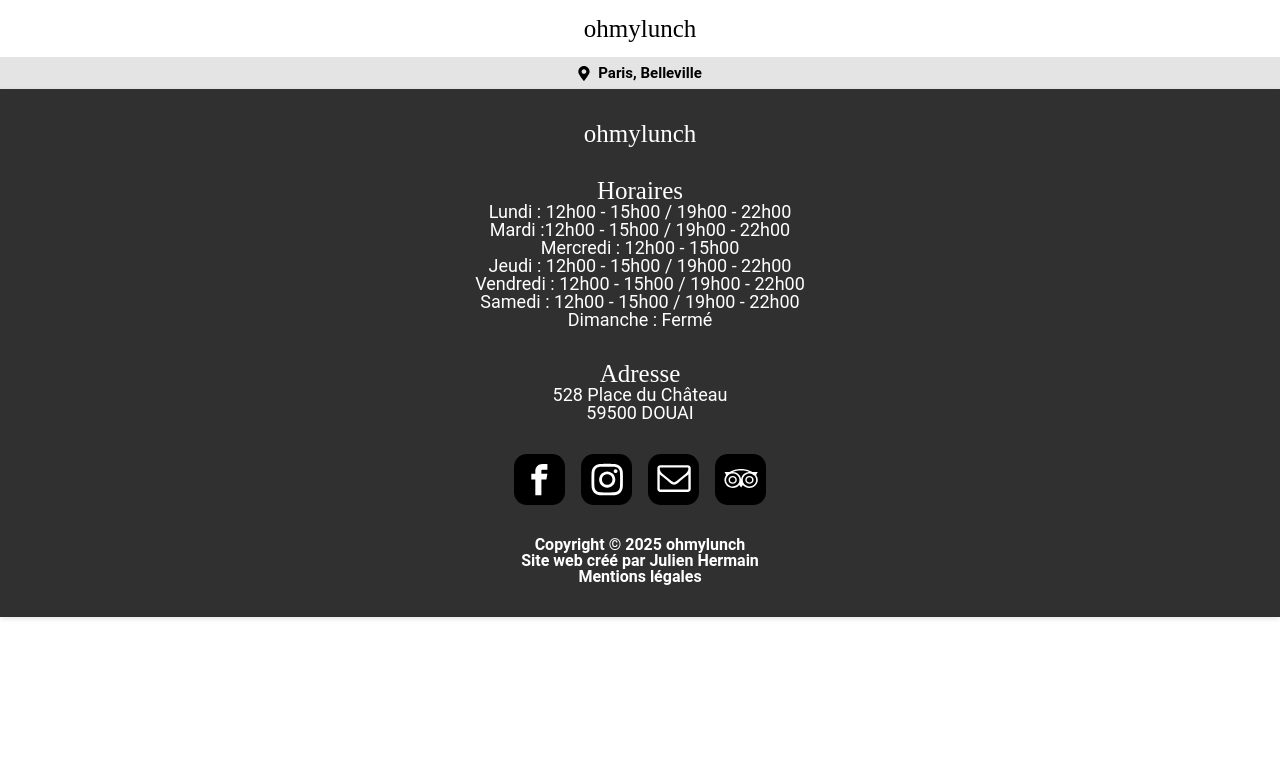
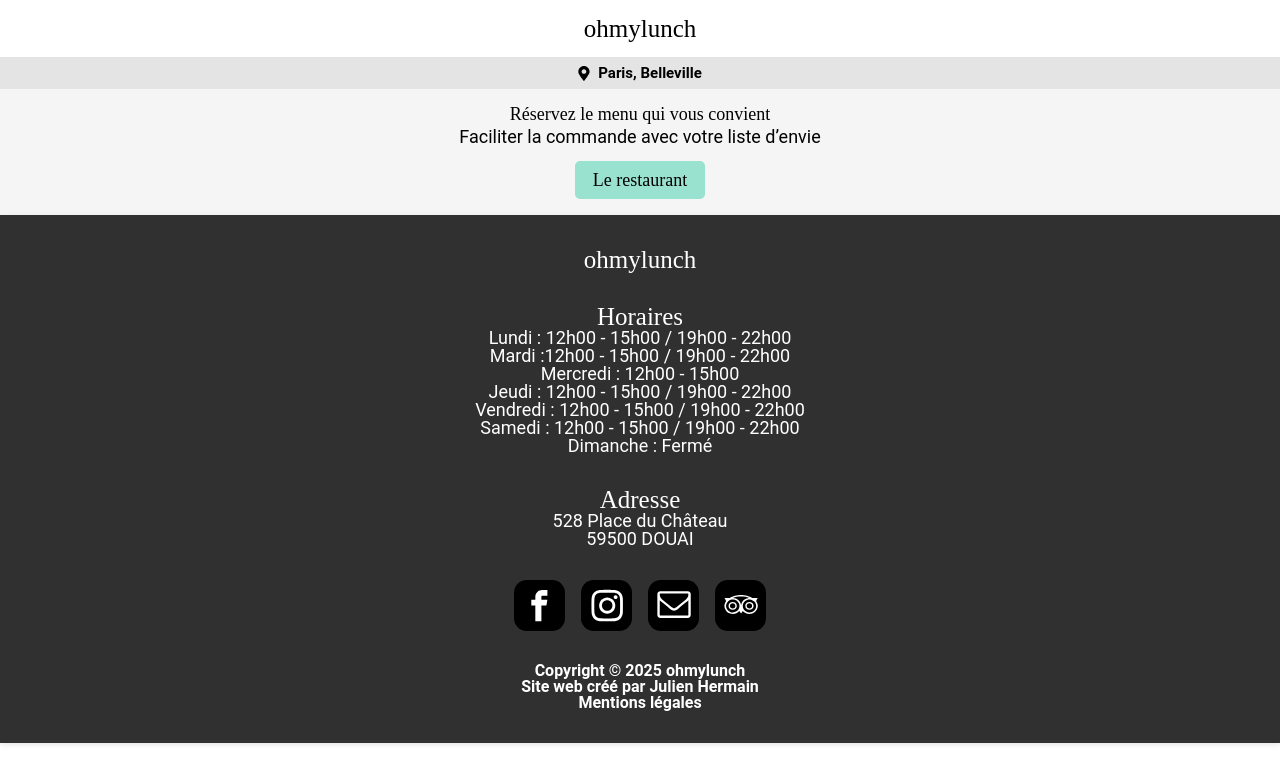
Before and after one commit to julien382/ohmylunch, a React (Vite) app: page / in a window 1280 px wide. Shown: the top 784 px of the page. Built offline with nearby package versions, Linux system fonts and the light colour scheme; a web font is replaced by a local one.

Commit message:
create navbar

```diff
--- a/src/App.jsx
+++ b/src/App.jsx
@@ -16,8 +16,8 @@ function App() {
       <main>
         <Routes>
           <Route path="/" element={<MainPage />} />
-          <Route path="/" element={<CartPage />} />
-          <Route path="/" element={<HistoryPage />} />
+          <Route path="/Panier" element={<CartPage />} />
+          <Route path="/Histoire" element={<HistoryPage />} />
           <Route path="/*" element={<ErrorPage />} />
         </Routes>
       </main>
--- /dev/null
+++ b/src/components/NavBar/NavBar.jsx
@@ -0,0 +1,18 @@
+import './NavBar.scss'
+
+import { Link } from "react-router-dom";
+
+const NavBar = () => {
+
+    return (
+        <div className='navBar'>
+            <p className='navBarTitle'>Réservez le menu qui vous convient</p>
+            <p className='navBarText'>Faciliter la commande avec votre liste d’envie</p>
+            <Link to="/Panier" className='buttonRestaurant'>
+              <p>Le restaurant</p>
+            </Link>
+        </div>
+    )
+}
+
+export default NavBar
--- /dev/null
+++ b/src/components/NavBar/NavBar.scss
@@ -0,0 +1,38 @@
+@import '../../styles/index.scss';
+
+.navBar {
+    display: flex;
+    flex-direction: column;
+    justify-content: space-between;
+    align-items: center;
+    padding: 1rem 2rem;
+    background-color: $secondary-white-color;
+    color: $primary-black-color;
+    font-size: $tertiary-font-size;
+}
+
+.navBarTitle {
+    color: $primary-black-color;
+    font-family: $secondary-font;
+}
+
+.navBarText {
+    margin: 5px;
+}
+
+.buttonRestaurant {
+    font-family: $secondary-font;
+    color: $primary-black-color;
+    text-decoration: none;
+    border: 2px solid $primary-color;
+    padding: 0.5rem 1rem;
+    border-radius: 5px;
+    transition: background-color 0.3s, color 0.3s;
+    margin-top: 10px;
+    background-color: $primary-color;
+
+    &:hover {
+        background-color: $secondary-white-color;
+        color: $primary-color;
+    }
+}
--- a/src/pages/MainPage/MainPage.jsx
+++ b/src/pages/MainPage/MainPage.jsx
@@ -1,4 +1,5 @@
 import ContainerCity from '../../components/ContainerCity/ContainerCity'
+import NavBar from '../../components/NavBar/NavBar'
 import './MainPage.scss'
 
 const MainPage = () => {
@@ -6,6 +7,7 @@ const MainPage = () => {
     return (
         <div>
             <ContainerCity />
+            <NavBar />
         </div>
     )
 }
```
